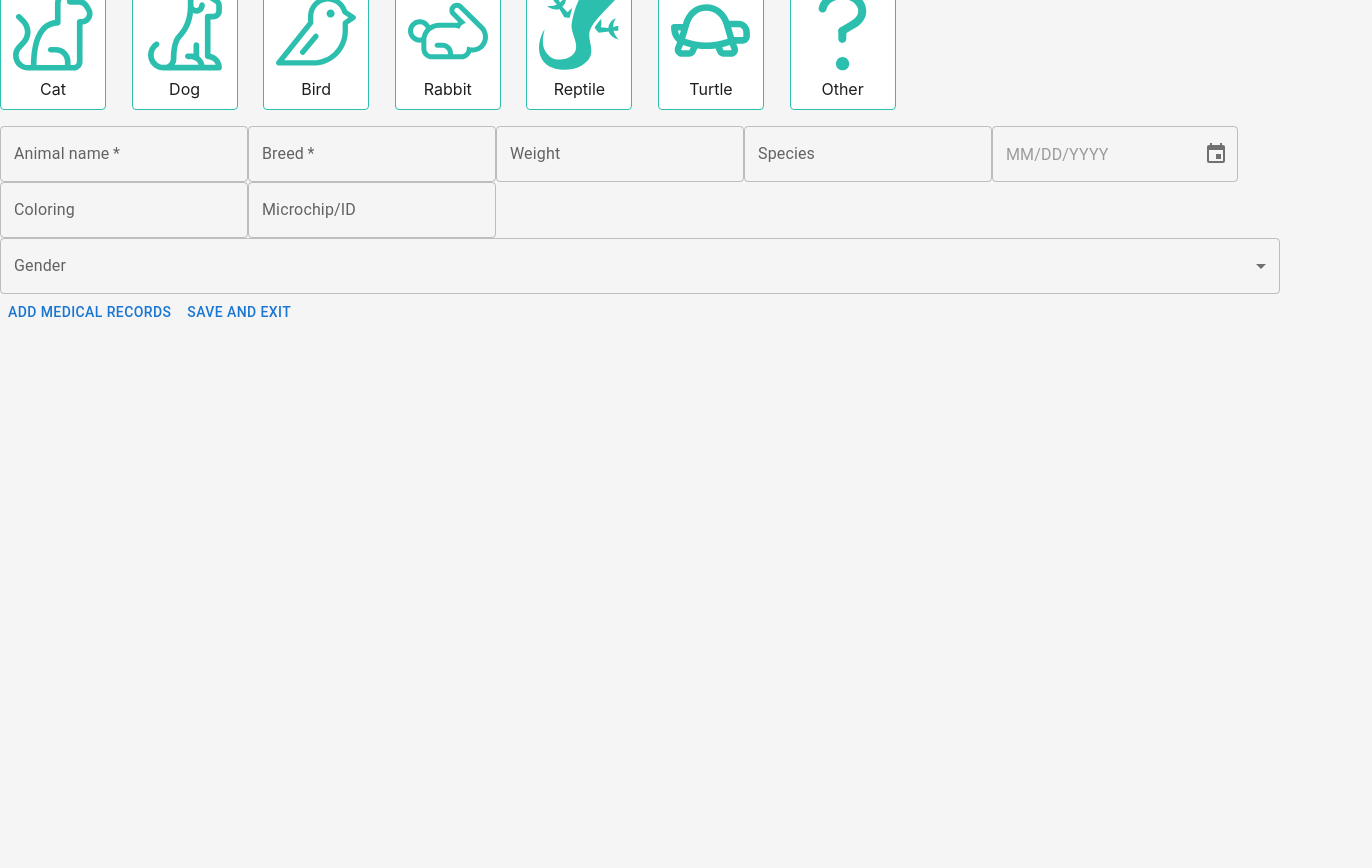
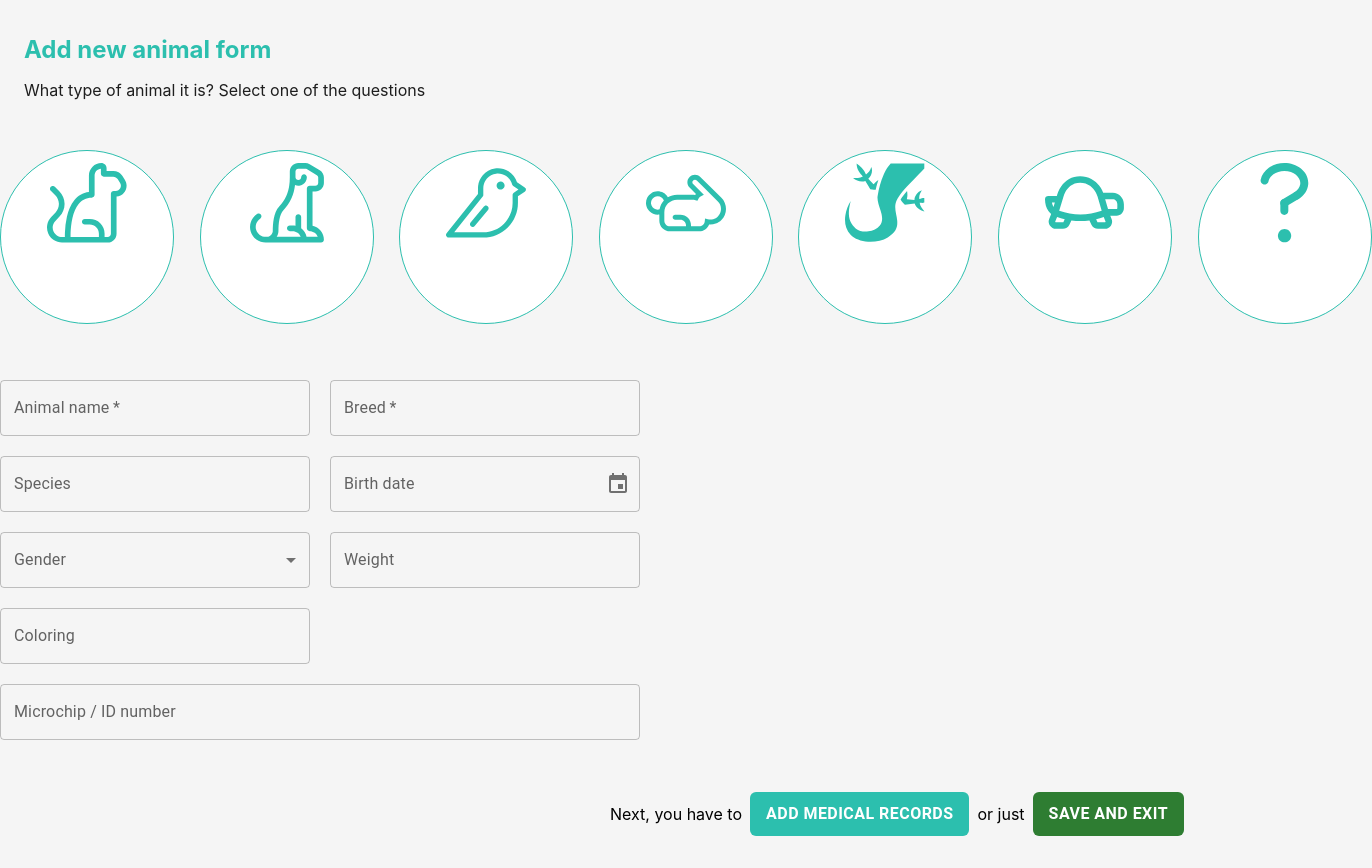
Before and after one commit to MafteiMugurel/Healthy-Pet, a React (Create React App) app: page /add-animal in a window 1280 px wide. Shown: the part 70-938 px from the top of the page, 1372 px wide, since content can reach past the window. Before the commit the page ends 800 px from the top, so only its background shows below. Built offline with nearby package versions, Linux system fonts and the light colour scheme.

Commit message:
added the header and the footer.Styled the form,the header and the footer.

```diff
--- a/src/pages/add-animal/add-animal.scss
+++ b/src/pages/add-animal/add-animal.scss
@@ -1,21 +1,28 @@
 .add-animal-container {
   display: flex;
   flex-flow: column;
+  gap: 20px;
+  align-items: flex-start;
 
   &__animal-select {
     display: flex;
     margin: 16px 0;
     column-gap: 2vw;
+    justify-content: center;
 
     .animal-option {
       display: flex;
       flex-direction: column;
-      align-items: center;
       cursor: pointer;
       background-color: white;
       padding: 12px;
       border-radius: 4px;
       border: 1px solid var(--primary-color);
+      border-radius: 50%;
+      transition: all 0.3 ease;
+      width: 148px;
+      height: 148px;
+      align-items: center;
 
       svg {
         width: 80px;
@@ -41,4 +48,97 @@
       }
     }
   }
+  &__animal-form {
+    width: 50%;
+    display: grid;
+    grid-template-columns: 1fr 1fr;
+    gap: 20px;
+    margin-top: 20px;
+    .MuiFormControl-root,
+    .MuiTextField-root {
+      width: 100%;
+    }
+
+    .field-single {
+      grid-column: 1 / 2;
+      width: 100%;
+    }
+
+    .full-width {
+      grid-column: 1 / 3;
+    }
+  }
+  .add-animal-header {
+    width: 100%;
+    display: flex;
+    flex-direction: column;
+
+    &__topbar {
+      background-color: #2cbfae;
+      height: 64px;
+      display: flex;
+      align-items: center;
+      padding: 0 32px;
+    }
+    &__logo {
+      font-weight: 700;
+      font-size: 20px;
+      color: white;
+    }
+    &__content {
+      padding: 24px 24px 0 24px;
+    }
+    &__title {
+      font-size: 24px;
+      font-weight: 700;
+      margin: 0;
+    }
+    &__subtitle {
+      font-size: 16px;
+      color: blue;
+      margin-top: 4px;
+    }
+    h1 {
+      color: white;
+    }
+    h2 {
+      color: #2cbfae;
+    }
+  }
+  .add-animal-footer {
+    width: calc(100% - 64px);
+    display: flex;
+    justify-content: flex-end;
+    align-items: center;
+    gap: 8px;
+    margin-top: 32px;
+    padding: 0px 32px 32px 32px;
+    font-family: "Inter", sans-serif;
+    box-sizing: border-box;
+
+    &__text {
+      color: black;
+      font-size: 16px;
+      margin: 0;
+    }
+    &__btn {
+      font-weight: 600;
+      font-size: 16px;
+      padding: 8px 16px;
+      border-radius: 6px;
+      text-transform: none;
+
+      &.primary {
+        background-color: #2cbfae;
+        color: white;
+        border: none;
+      }
+
+      &.secondary {
+        background-color: #2e7d32;
+        color: white;
+        border: none;
+      }
+    }
+  }
 }
--- a/src/pages/add-animal/add-animal.tsx
+++ b/src/pages/add-animal/add-animal.tsx
@@ -17,21 +17,30 @@ import SVGIcon from "../../components/svg-icon/svg-icon";
 const AddAnimal = () => {
   let gender;
   const animalTypes = [
-    { id: "cat", label: "Cat", icon: "cat" },
-    { id: "dog", label: "Dog", icon: "dog" },
-    { id: "bird", label: "Bird", icon: "bird" },
-    { id: "rabbit", label: "Rabbit", icon: "rabbit" },
-    { id: "reptile", label: "Reptile", icon: "reptile" },
-    { id: "turtle", label: "Turtle", icon: "turtle" },
-    { id: "other", label: "Other", icon: "question-mark" },
+    { id: "cat", icon: "cat" },
+    { id: "dog", icon: "dog" },
+    { id: "bird", icon: "bird" },
+    { id: "rabbit", icon: "rabbit" },
+    { id: "reptile", icon: "reptile" },
+    { id: "turtle", icon: "turtle" },
+    { id: "other", icon: "question-mark" },
   ];
   const [selectedAnimal, setSelectedAnimal] = useState({} as any);
 
   return (
     <div className="add-animal-container">
-      <div className="add-animal-container__title">Add new animal</div>
-      <div className="add-animal-container__description">
-        What type of animal it is? Select one of the options
+      <div className="add-animal-header">
+        <div className="add-animal-header__topbar">
+          <div className="add-animal-header__topbar__logo">
+            <h1>HealthyPet</h1>
+          </div>
+        </div>
+        <div className="add-animal-header__content">
+          <h2 className="add-animal-header__content__title">
+            Add new animal form
+          </h2>
+          <p>What type of animal it is? Select one of the questions</p>
+        </div>
       </div>
       <div className="add-animal-container__animal-select">
         {animalTypes.map((animal) => (
@@ -46,31 +55,42 @@ const AddAnimal = () => {
             onClick={() => setSelectedAnimal(animal)}
           >
             <SVGIcon type={animal.icon} />
-            <div className="animal-option__label">{animal.label}</div>
           </div>
         ))}
       </div>
       <form className="add-animal-container__animal-form">
-        <TextField required label="Animal name" />
+        <TextField
+          required
+          label="Animal name"
+          className="field-single"
+          fullWidth
+        />
         <TextField required label="Breed" />
-        <TextField label="Weight" />
         <TextField label="Species" />
         <LocalizationProvider dateAdapter={AdapterDayjs}>
-          <DatePicker />
+          <DatePicker label="Birth date" />
         </LocalizationProvider>
-        <TextField label="Coloring" />
-        <TextField label="Microchip/ID" />
-        <FormControl fullWidth>
+        <FormControl>
           <InputLabel>Gender</InputLabel>
           <Select value={gender} label="Gender">
             <MenuItem value="male">Male</MenuItem>
             <MenuItem value="female">Female</MenuItem>
           </Select>
         </FormControl>
+        <TextField label="Weight" />
+        <TextField label="Coloring" />
+        <TextField label="Microchip / ID number" className="full-width" />
       </form>
-      <div className="add-animal-container__buttons">
-        <Button>ADD MEDICAL RECORDS</Button>
-        <Button>SAVE AND EXIT</Button>
+
+      <div className="add-animal-footer">
+        <p className="add-animal-footer__text">Next, you have to</p>
+        <Button className="add-animal-footer__btn primary">
+          ADD MEDICAL RECORDS
+        </Button>
+        <p className="add-animal-footer__text"> or just </p>
+        <Button className="add-animal-footer__btn secondary">
+          SAVE AND EXIT
+        </Button>
       </div>
     </div>
   );
```
Also changed, not shown: 1 other file (tests, documents, lock files or other folders).
